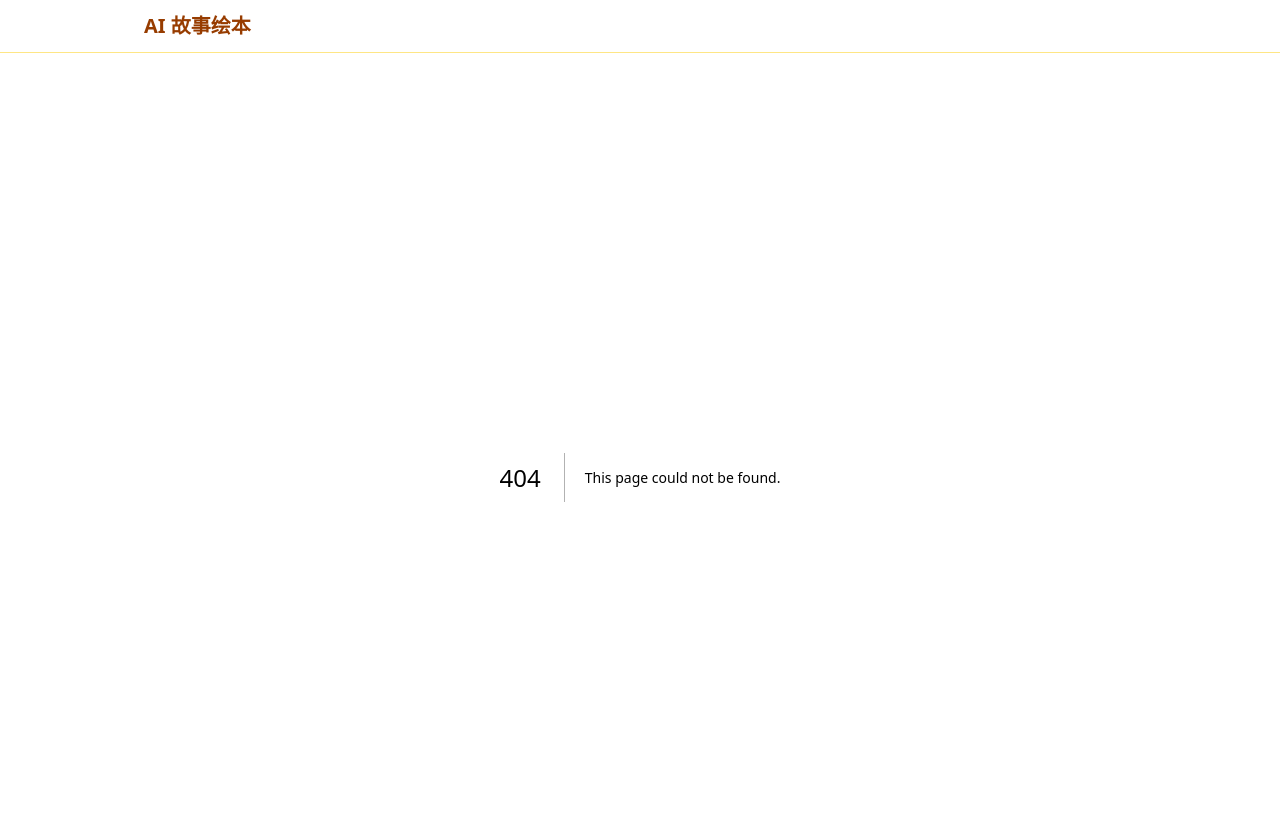
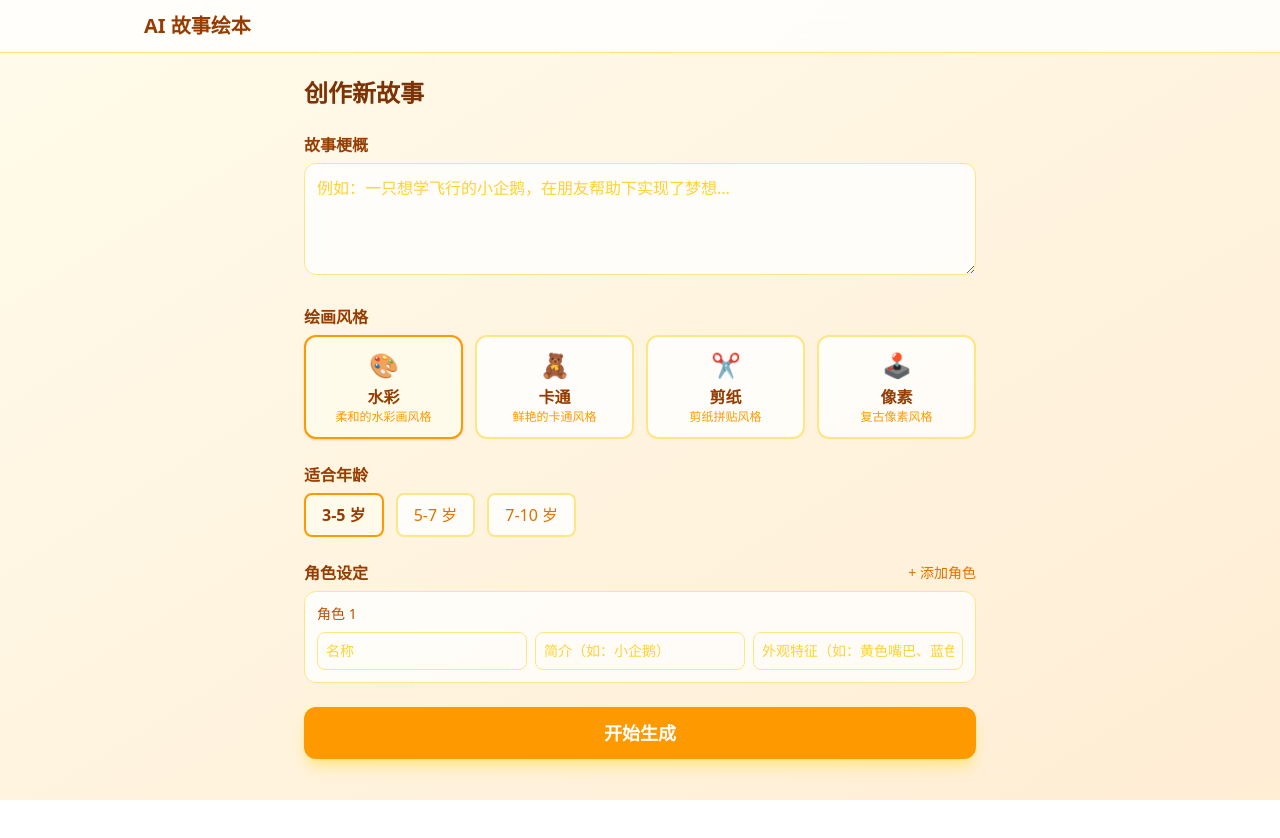
Before and after one commit to Liucan-Li/ai-storybook-generator, a Next.js app: page /create in a window 1280 px wide. Before the commit this address had no page. Shown: the top 838 px of the page. After the commit the page ends 800 px from the top, so only its background shows below. Built offline with nearby package versions, Linux system fonts and the light colour scheme.

Commit message:
Add story creation form page

```diff
--- /dev/null
+++ b/app/create/page.tsx
@@ -0,0 +1,240 @@
+'use client';
+
+import { useState } from 'react';
+import { useRouter } from 'next/navigation';
+import { StoryStyle, AgeRange, Character } from '@/types';
+
+const styles: { value: StoryStyle; label: string; emoji: string; desc: string }[] = [
+  { value: 'watercolor', label: '水彩', emoji: '🎨', desc: '柔和的水彩画风格' },
+  { value: 'cartoon', label: '卡通', emoji: '🧸', desc: '鲜艳的卡通风格' },
+  { value: 'cutout', label: '剪纸', emoji: '✂️', desc: '剪纸拼贴风格' },
+  { value: 'pixel', label: '像素', emoji: '🕹️', desc: '复古像素风格' },
+];
+
+const ageRanges: { value: AgeRange; label: string }[] = [
+  { value: '3-5', label: '3-5 岁' },
+  { value: '5-7', label: '5-7 岁' },
+  { value: '7-10', label: '7-10 岁' },
+];
+
+export default function CreatePage() {
+  const router = useRouter();
+  const [outline, setOutline] = useState('');
+  const [style, setStyle] = useState<StoryStyle>('watercolor');
+  const [ageRange, setAgeRange] = useState<AgeRange>('3-5');
+  const [characters, setCharacters] = useState<Character[]>([
+    { name: '', description: '', visualClues: '' },
+  ]);
+  const [loading, setLoading] = useState(false);
+  const [progress, setProgress] = useState('');
+  const [error, setError] = useState('');
+
+  const addCharacter = () => {
+    setCharacters([...characters, { name: '', description: '', visualClues: '' }]);
+  };
+
+  const removeCharacter = (index: number) => {
+    setCharacters(characters.filter((_, i) => i !== index));
+  };
+
+  const updateCharacter = (index: number, field: keyof Character, value: string) => {
+    const updated = [...characters];
+    updated[index] = { ...updated[index], [field]: value };
+    setCharacters(updated);
+  };
+
+  const handleSubmit = async (e: React.FormEvent) => {
+    e.preventDefault();
+
+    if (!outline.trim()) {
+      setError('请输入故事梗概');
+      return;
+    }
+
+    const validChars = characters.filter(c => c.name.trim());
+    if (validChars.length === 0) {
+      setError('请至少添加一个角色');
+      return;
+    }
+
+    setLoading(true);
+    setError('');
+    setProgress('正在构思故事...');
+
+    try {
+      const res = await fetch('/api/stories/generate', {
+        method: 'POST',
+        headers: { 'Content-Type': 'application/json' },
+        body: JSON.stringify({
+          outline: outline.trim(),
+          style,
+          characters: validChars,
+          ageRange,
+        }),
+      });
+
+      if (!res.ok) {
+        const err = await res.json();
+        throw new Error(err.error || '生成失败');
+      }
+
+      const data = await res.json();
+
+      if (data.story?.pages?.length) {
+        setProgress('正在绘制插图...');
+      }
+
+      router.push(`/stories/${data.story.id}`);
+    } catch (err) {
+      setError(err instanceof Error ? err.message : '生成失败，请稍后重试');
+      setLoading(false);
+      setProgress('');
+    }
+  };
+
+  return (
+    <div className="mx-auto max-w-2xl">
+      <h1 className="mb-6 text-2xl font-bold text-amber-900">创作新故事</h1>
+
+      <form onSubmit={handleSubmit} className="space-y-6">
+        {/* 故事梗概 */}
+        <div>
+          <label className="mb-1.5 block font-semibold text-amber-800">
+            故事梗概
+          </label>
+          <textarea
+            value={outline}
+            onChange={e => setOutline(e.target.value)}
+            placeholder="例如：一只想学飞行的小企鹅，在朋友帮助下实现了梦想..."
+            className="h-28 w-full rounded-xl border border-amber-200 bg-white/80 p-3 text-amber-900 placeholder-amber-300 focus:border-amber-400 focus:outline-none focus:ring-2 focus:ring-amber-300"
+            disabled={loading}
+          />
+        </div>
+
+        {/* 风格选择 */}
+        <div>
+          <label className="mb-1.5 block font-semibold text-amber-800">绘画风格</label>
+          <div className="grid grid-cols-2 gap-3 sm:grid-cols-4">
+            {styles.map(s => (
+              <button
+                key={s.value}
+                type="button"
+                onClick={() => !loading && setStyle(s.value)}
+                className={`rounded-xl border-2 p-3 text-center transition ${
+                  style === s.value
+                    ? 'border-amber-500 bg-amber-50 shadow-sm'
+                    : 'border-amber-200 bg-white/80 hover:border-amber-300'
+                } ${loading ? 'cursor-not-allowed opacity-50' : ''}`}
+              >
+                <div className="mb-1 text-2xl">{s.emoji}</div>
+                <div className="font-semibold text-amber-800">{s.label}</div>
+                <div className="text-xs text-amber-500">{s.desc}</div>
+              </button>
+            ))}
+          </div>
+        </div>
+
+        {/* 年龄段 */}
+        <div>
+          <label className="mb-1.5 block font-semibold text-amber-800">适合年龄</label>
+          <div className="flex gap-3">
+            {ageRanges.map(r => (
+              <button
+                key={r.value}
+                type="button"
+                onClick={() => !loading && setAgeRange(r.value)}
+                className={`rounded-lg border-2 px-4 py-2 transition ${
+                  ageRange === r.value
+                    ? 'border-amber-500 bg-amber-50 font-semibold text-amber-800'
+                    : 'border-amber-200 bg-white/80 text-amber-600 hover:border-amber-300'
+                } ${loading ? 'cursor-not-allowed opacity-50' : ''}`}
+              >
+                {r.label}
+              </button>
+            ))}
+          </div>
+        </div>
+
+        {/* 角色设定 */}
+        <div>
+          <div className="mb-1.5 flex items-center justify-between">
+            <label className="font-semibold text-amber-800">角色设定</label>
+            <button
+              type="button"
+              onClick={addCharacter}
+              disabled={loading || characters.length >= 3}
+              className="text-sm text-amber-600 hover:text-amber-800 disabled:text-amber-300"
+            >
+              + 添加角色
+            </button>
+          </div>
+          <div className="space-y-3">
+            {characters.map((char, i) => (
+              <div key={i} className="rounded-xl border border-amber-200 bg-white/80 p-3">
+                <div className="mb-2 flex items-center justify-between">
+                  <span className="text-sm font-medium text-amber-700">
+                    角色 {i + 1}
+                  </span>
+                  {characters.length > 1 && (
+                    <button
+                      type="button"
+                      onClick={() => removeCharacter(i)}
+                      disabled={loading}
+                      className="text-sm text-red-400 hover:text-red-600"
+                    >
+                      删除
+                    </button>
+                  )}
+                </div>
+                <div className="grid gap-2 sm:grid-cols-3">
+                  <input
+                    placeholder="名称"
+                    value={char.name}
+                    onChange={e => updateCharacter(i, 'name', e.target.value)}
+                    className="rounded-lg border border-amber-200 p-2 text-sm text-amber-900 placeholder-amber-300 focus:border-amber-400 focus:outline-none"
+                    disabled={loading}
+                  />
+                  <input
+                    placeholder="简介（如：小企鹅）"
+                    value={char.description}
+                    onChange={e => updateCharacter(i, 'description', e.target.value)}
+                    className="rounded-lg border border-amber-200 p-2 text-sm text-amber-900 placeholder-amber-300 focus:border-amber-400 focus:outline-none"
+                    disabled={loading}
+                  />
+                  <input
+                    placeholder="外观特征（如：黄色嘴巴、蓝色围巾）"
+                    value={char.visualClues}
+                    onChange={e => updateCharacter(i, 'visualClues', e.target.value)}
+                    className="rounded-lg border border-amber-200 p-2 text-sm text-amber-900 placeholder-amber-300 focus:border-amber-400 focus:outline-none"
+                    disabled={loading}
+                  />
+                </div>
+              </div>
+            ))}
+          </div>
+        </div>
+
+        {/* 错误提示 */}
+        {error && (
+          <div className="rounded-xl bg-red-50 p-3 text-sm text-red-600">{error}</div>
+        )}
+
+        {/* 提交按钮 */}
+        <button
+          type="submit"
+          disabled={loading}
+          className="w-full rounded-xl bg-amber-500 py-3 text-lg font-bold text-white shadow-lg shadow-amber-200 transition hover:bg-amber-600 disabled:cursor-not-allowed disabled:opacity-60"
+        >
+          {loading ? (
+            <span className="flex items-center justify-center gap-2">
+              <span className="inline-block h-4 w-4 animate-spin rounded-full border-2 border-white border-t-transparent" />
+              {progress}
+            </span>
+          ) : (
+            '开始生成'
+          )}
+        </button>
+      </form>
+    </div>
+  );
+}
```
